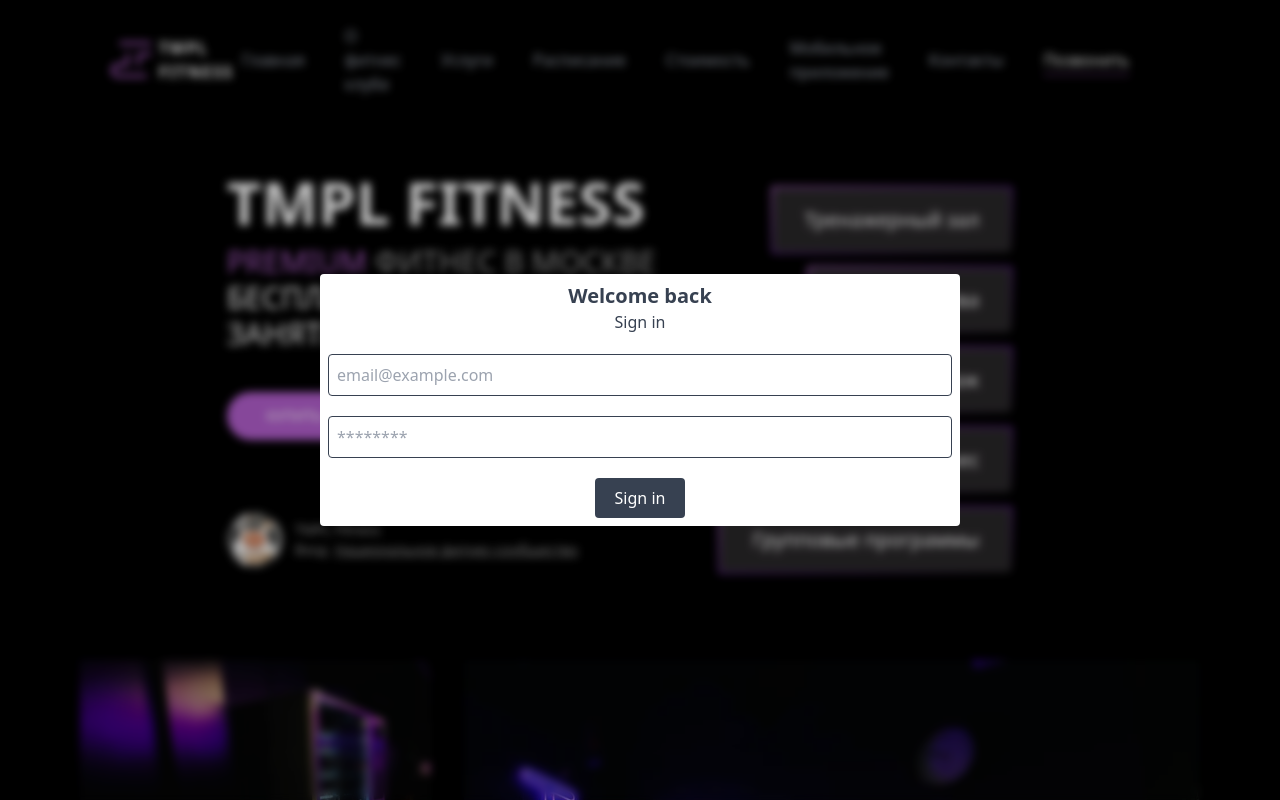
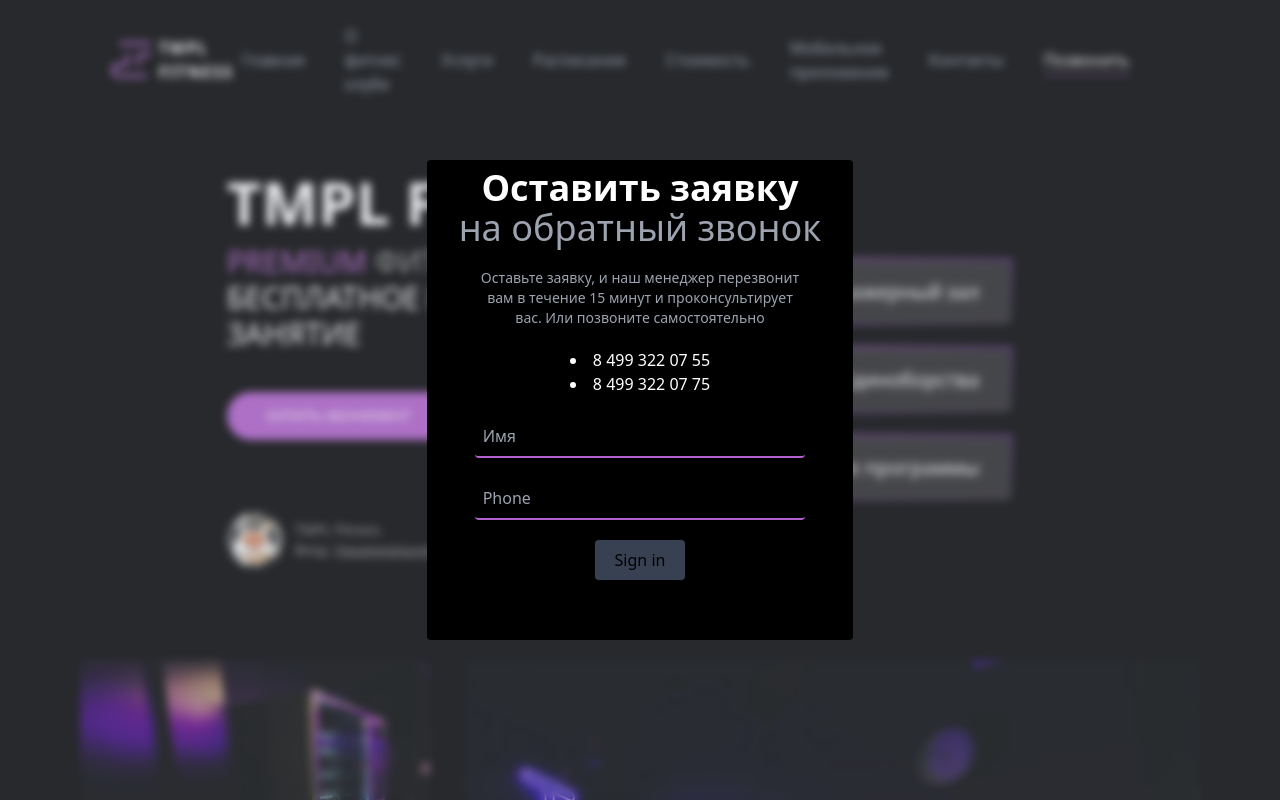
Before and after one commit to Urnesto/tmpl_fitnes, a React (Create React App) app: page / in a window 1280 px wide. Shown: the top 800 px of the page. Built offline with nearby package versions, Linux system fonts and the light colour scheme.

Commit message:
modal fix

```diff
--- a/src/App.js
+++ b/src/App.js
@@ -6,9 +6,6 @@ import Section from "./components/Section";
 import ImageSection from "./components/ImagesSection";
 import FreeSection from "./components/FreeSection";
 import ModalWindow from "./components/common/Modal";
-
-
-
 
 function App() {
   function PreloaderHandler() {
@@ -32,20 +29,16 @@ function App() {
             <Section />
             <ImageSection />
             <FreeSection />
+            <ModalWindow />
           </div>
           <Footer />
-    <ModalWindow/>
         </>
-
       ) : (
         <div className="h-screen flex items-center  justify-center animate-pulse ">
           <Logo size={"w-14 h-14"} />
         </div>
       )}
-
     </div>
-
-
   );
 }
 
--- a/src/components/FreeSection/index.js
+++ b/src/components/FreeSection/index.js
@@ -1,5 +1,5 @@
 import { React } from "react";
-const FreeSection = ({}) => {
+const FreeSection = () => {
   return (
     <div className="flex items-center justify-center mx-5 my-20 ">
       <div className="flex flex-col justify-center lg:justify-start items-center font-light">
--- a/src/components/Section/index.jsx
+++ b/src/components/Section/index.jsx
@@ -13,15 +13,7 @@ const sectionLinks = [
     title: "Единоборства",
   },
   {
-    id: 2,
-    title: "SPA и массаж",
-  },
-  {
     id: 3,
-    title: "Детский фитнес",
-  },
-  {
-    id: 4,
     title: "Групповые программы",
   },
 ];
@@ -42,7 +34,7 @@ const Section = () => {
             </div>
           </div>
           <div className=" lg:row-span-2 lg:col-end-7 flex text-end ">
-            <ul className=" lg:row-span-2  flex  flex-wrap float-left lg:items-end my-5 mx-10 m-auto  justify-center text-center lg:flex-col gap-3 ">
+            <ul className=" lg:row-span-2  flex  flex-wrap float-left lg:items-end my-5 mx-10 m-auto  justify-center text-center lg:flex-col gap-3 lg:gap-5 ">
               {sectionLinks.map((sec, index) => (
                 <ul
                   key={sec.id}
--- a/src/components/common/Modal/index.jsx
+++ b/src/components/common/Modal/index.jsx
@@ -1,37 +1,40 @@
-
-
 const ModalWindow = () => {
-
- // Test
-return (
-    <div className="fixed inset-0 bg-black bg-opacity-25 backdrop-blur-sm flex items-center justify-center overflow-x-hidden">
-      <div className="bg-white p-2 rounded w-1/2">
-        <h1 className="font-semibold text-center text-xl text-gray-700">
-          Welcome back
+  // Test
+  return (
+    <div className="fixed inset-0 bg-gray-400 bg-opacity-25 backdrop-blur-sm flex items-center justify-center overflow-x-hidden">
+      <div className="bg-black p-2 rounded w-1/3 h-3/5">
+        <h1 className="font-semibold text-center text-4xl text-white">
+          Оставить заявку
         </h1>
-        <p className="text-center text-gray-700 mb-5">Sign in</p>
-
+        <p className="text-center text-gray-400 text-4xl mb-5">
+          на обратный звонок
+        </p>
+        <p className="text-center text-sm text-gray-400 my-5 mx-10">
+          Оставьте заявку, и наш менеджер перезвонит вам в течение 15 минут и
+          проконсультирует вас. Или позвоните самостоятельно
+        </p>
+        <ul className="list-disc text-tmpl-purple list-inside text-md my-5 text-center">
+          <li className="text-white">8 499 322 07 55</li>
+          <li className="text-white">8 499 322 07 75</li>
+        </ul>
         <div className="flex flex-col">
           <input
             type="text"
-            className="border border-gray-700 p-2 rounded mb-5"
-            placeholder="email@example.com"
+            className=" bg-transparent text-gray-400 border-b-2 border-tmpl-purple p-2 mx-10 rounded mb-5"
+            placeholder="Имя"
           />
           <input
-            type="text"
-            className="border border-gray-700 p-2 rounded mb-5"
-            placeholder="********"
+            type="phone"
+            className=" bg-transparent text-gray-400 border-b-2 border-tmpl-purple p-2 mx-10 rounded mb-5"
+            placeholder="Phone"
           />
         </div>
         <div className="text-center">
-          <button className="px-5 py-2 bg-gray-700 text-white rounded">
-            Sign in
-          </button>
+          <button className="px-5 py-2  bg-gray-700 rounded">Sign in</button>
         </div>
       </div>
     </div>
-)
+  );
+};
 
-}
-
-export default ModalWindow
+export default ModalWindow;
```
Lines whose indentation alone changed are shown as unchanged.
